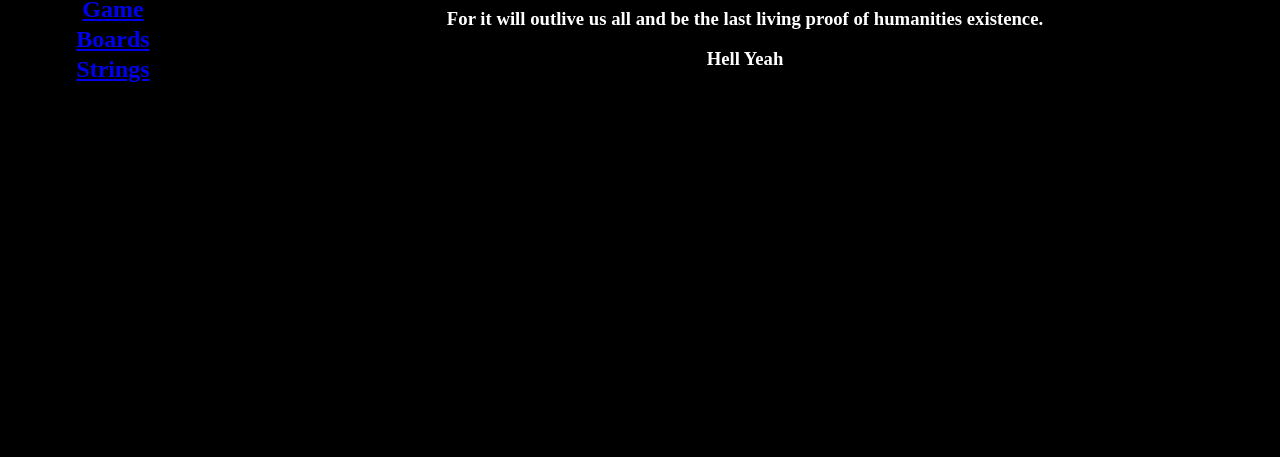
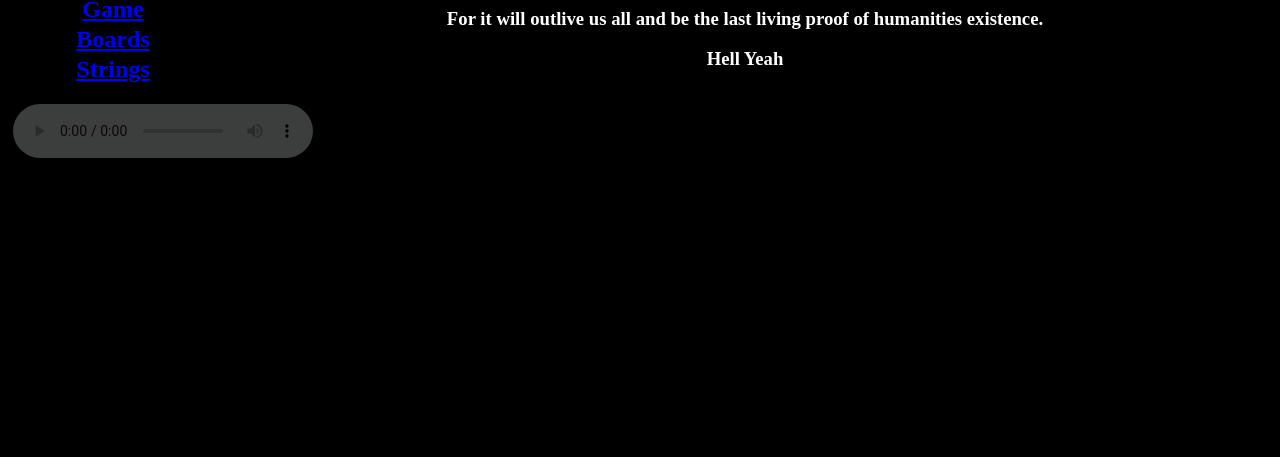
Before and after one commit to 1ogOut/1ogOut.github.io, a plain HTML site: page index.html in a window 1280 px wide. Shown: the part 111-568 px from the top of the page. Drawn offline with Linux system fonts and the light colour scheme.

Commit message:
Update index.html

```diff
--- a/index.html
+++ b/index.html
@@ -15,7 +15,7 @@
                 <a href="strings.html">Strings</a><br>
             </h2>
                             <!--The Audio autoplays and has a controller that is slightly dimmed and contrasted thanks to CSS.-->
-            <audio autoplay src="01 Johnny B. Goode.mp3" type="audio/mp3"> </audio>
+            <audio autoplay controls src="01 Johnny B. Goode.mp3" type="audio/mp3"> </audio>
         </nav>
         <p>
             <img  id="Voyager Gif" Src="voyager-1s-launch-anniversary.gif">
```
